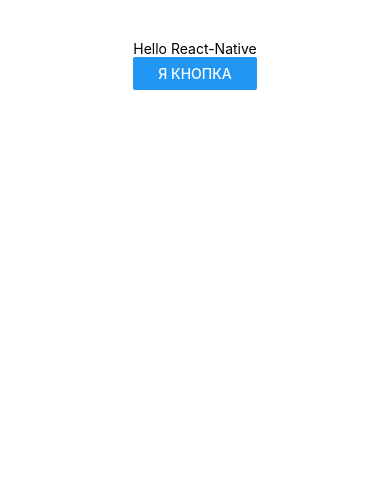
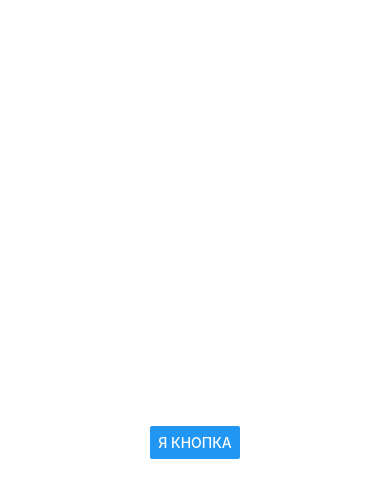
Before and after one commit to Xostaa/-React-Native-CLI, a React Native app: screen / in a window 390 px wide. Shown: the top 498 px of the page. Built offline with nearby package versions, Linux system fonts and the light colour scheme.

Commit message:
Добавил пару svg в assets

```diff
--- a/App.tsx
+++ b/App.tsx
@@ -13,6 +13,7 @@
   Text,
   Button,
 } from 'react-native';
+
 import { SafeAreaProvider } from 'react-native-safe-area-context';
 
 function App() {
@@ -29,9 +30,8 @@
 function AppContent() {
   return (
     <View style={styles.container}>
-      <View style= {styles.top}>
-        <Text>Hello React-Native</Text>
-        <Button title="Я кнопка"></Button>
+      <View>
+        <Button title="Я кнопка" />
       </View>
     </View>
   );
@@ -39,13 +39,11 @@
 
 const styles = StyleSheet.create({
   container: {
+    flex: 1,
     justifyContent: 'center',
     alignItems: 'center',
     marginTop: 40,
   },
-  top : {
-    flexDirection: "column",
-  }
 });
 
 export default App;
```
Also changed, not shown: assets/mob.svg (added), assets/mob1.svg (added).
